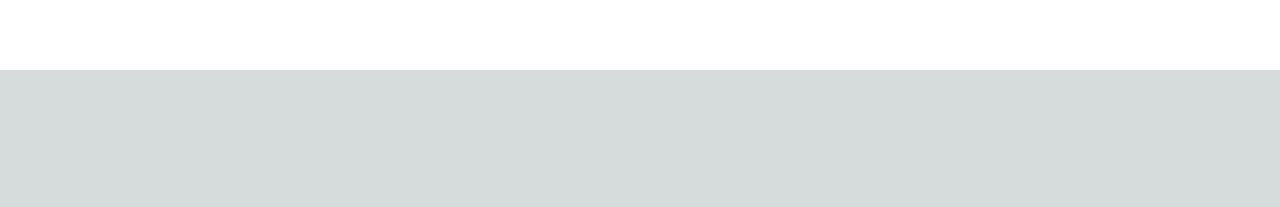
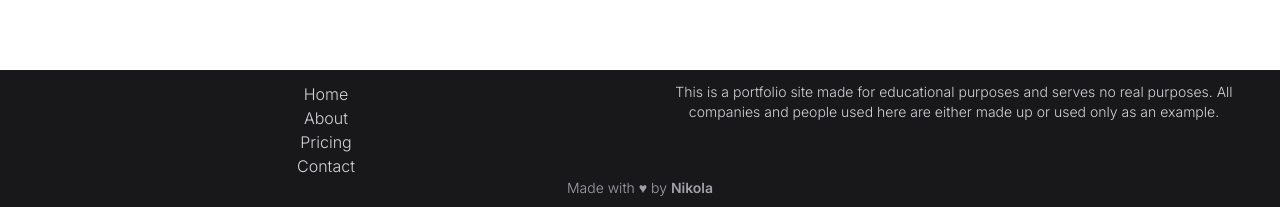
Before and after one commit to Nikoraii/landing-page, a Next.js app: page / in a window 1280 px wide. Shown: the part 3180-3387 px from the top of the page. Before the commit the page ends 3250 px from the top, so only its background shows below. Built offline with nearby package versions, Linux system fonts and the light colour scheme.

Commit message:
Create footer component and add it to main layout

```diff
--- /dev/null
+++ b/app/components/Footer.tsx
@@ -0,0 +1,16 @@
+export default function Footer() {
+    return (
+        <footer className="bg-zinc-900 text-zinc-300 font-light p-3 flex flex-col text-center">
+            <div className="flex">
+                <div className="flex flex-col w-1/2">
+                    <a href="#home" className="text-center">Home</a>
+                    <a href="#about" className="text-center">About</a>
+                    <a href="#pricing" className="text-center">Pricing</a>
+                    <a href="#contact" className="text-center">Contact</a>
+                </div>
+                <div className="w-1/2 text-center text-sm">This is a portfolio site made for educational purposes and serves no real purposes. All companies and people used here are either made up or used only as an example.</div>
+            </div>
+            <div className="text-zinc-400 text-sm">Made with &hearts; by <a href="https://www.nikolastancic.com/" target="_blank" rel="noreferrer" className="font-semibold">Nikola</a></div>
+        </footer>
+    )
+}
--- a/app/layout.tsx
+++ b/app/layout.tsx
@@ -2,6 +2,7 @@ import type { Metadata } from "next";
 import { Inter } from "next/font/google";
 import "./globals.css";
 import Navbar from "./components/Navbar";
+import Footer from "./components/Footer";
 
 const inter = Inter({ subsets: ["latin"] });
 
@@ -20,6 +21,7 @@ export default function RootLayout({
       <body className={inter.className}>
         <Navbar />
         {children}
+        <Footer />
       </body>
     </html>
   );
```
